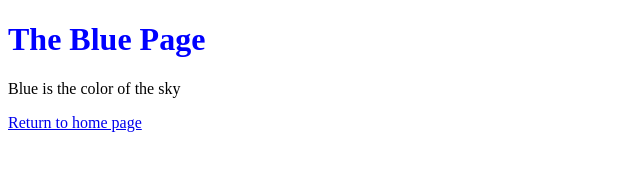
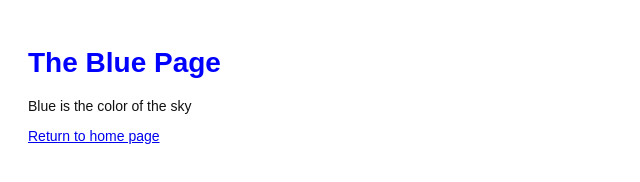
Before and after one commit to UW-CLDDATA-230/gittutorial, a plain HTML site: page blue.html in a window 1280 px wide. Shown: the whole page, without its empty margins (0-640 px from the left). Drawn offline with Linux system fonts and the light colour scheme.

Commit message:
Link HTML pages to stylesheet

```diff
--- a/blue.html
+++ b/blue.html
@@ -2,6 +2,7 @@
 <html lang="en">
 <head>
 <title>The Blue Page</title>
+<link rel= "stylesheet" href="style.css" />
 <meta charset="utf-8" />
 </head>
 
```
Also changed, not shown: index.html (+1 -0 lines), orange.html (+1 -0 lines).
